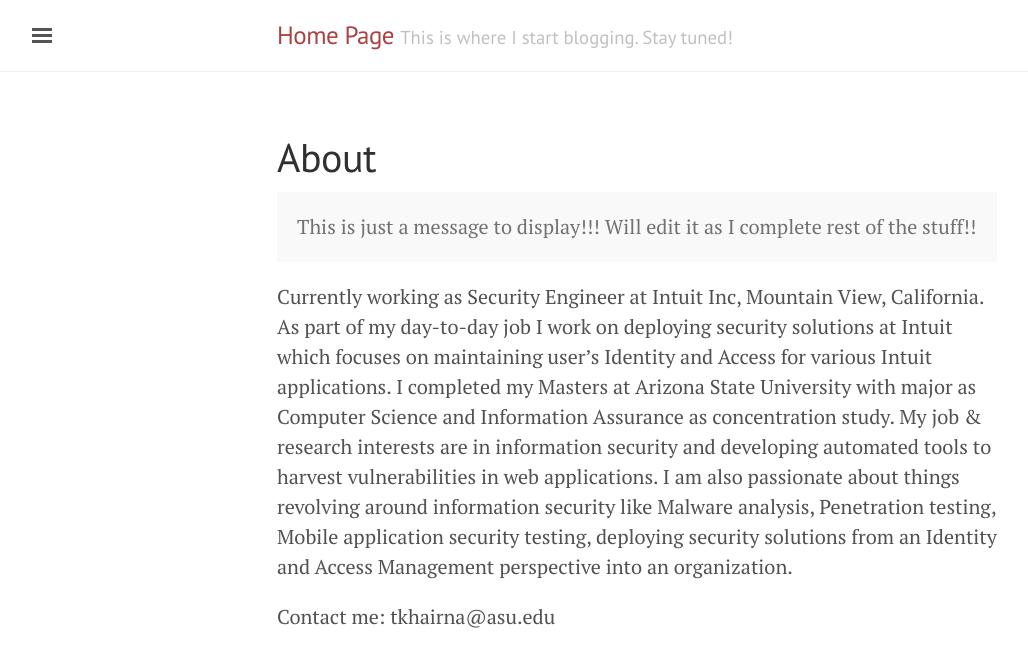
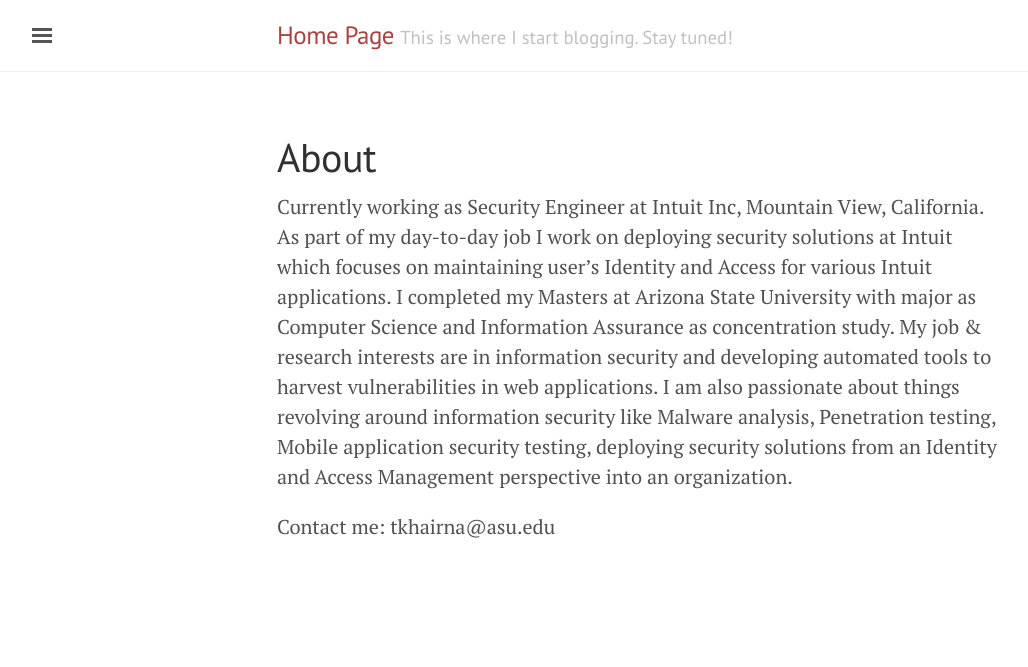
Before and after one commit to tejas619/tejas619.github.io, a Jekyll site: the page built from about.md, in a window 1280 px wide. Shown: the top 667 px of the page, without its empty margins (3-1031 px from the left). Built offline with Jekyll 4.4.1, drawn with Linux system fonts in a browser that asks for light colours.

```diff
--- a/about.md
+++ b/about.md
@@ -3,9 +3,6 @@
 title: About
 ---
 
-<p class="message">
-  This is just a message to display!!! Will edit it as I complete rest of the stuff!!
-</p>
 
 Currently working as Security Engineer at Intuit Inc, Mountain View, California. As part of my day-to-day job I work on deploying security solutions at Intuit which focuses on maintaining user's Identity and Access for various Intuit applications. I completed my Masters at Arizona State University with major as Computer Science and Information Assurance as concentration study.
 My job & research interests are in information security and developing automated tools to harvest vulnerabilities in web applications. I am also passionate about things revolving around information security like Malware analysis, Penetration testing, Mobile application security testing, deploying security solutions from an Identity and Access Management perspective into an organization.
```
